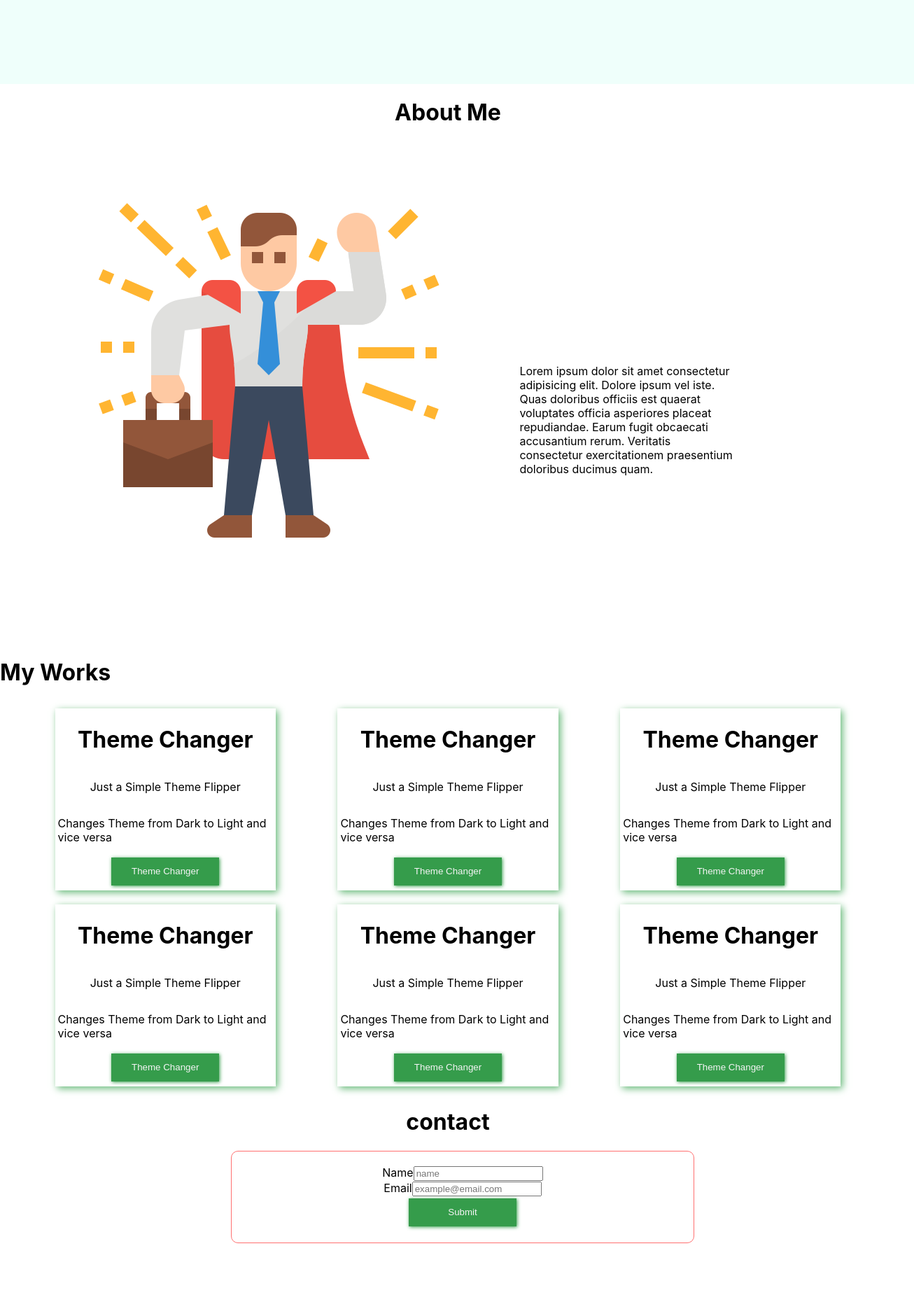
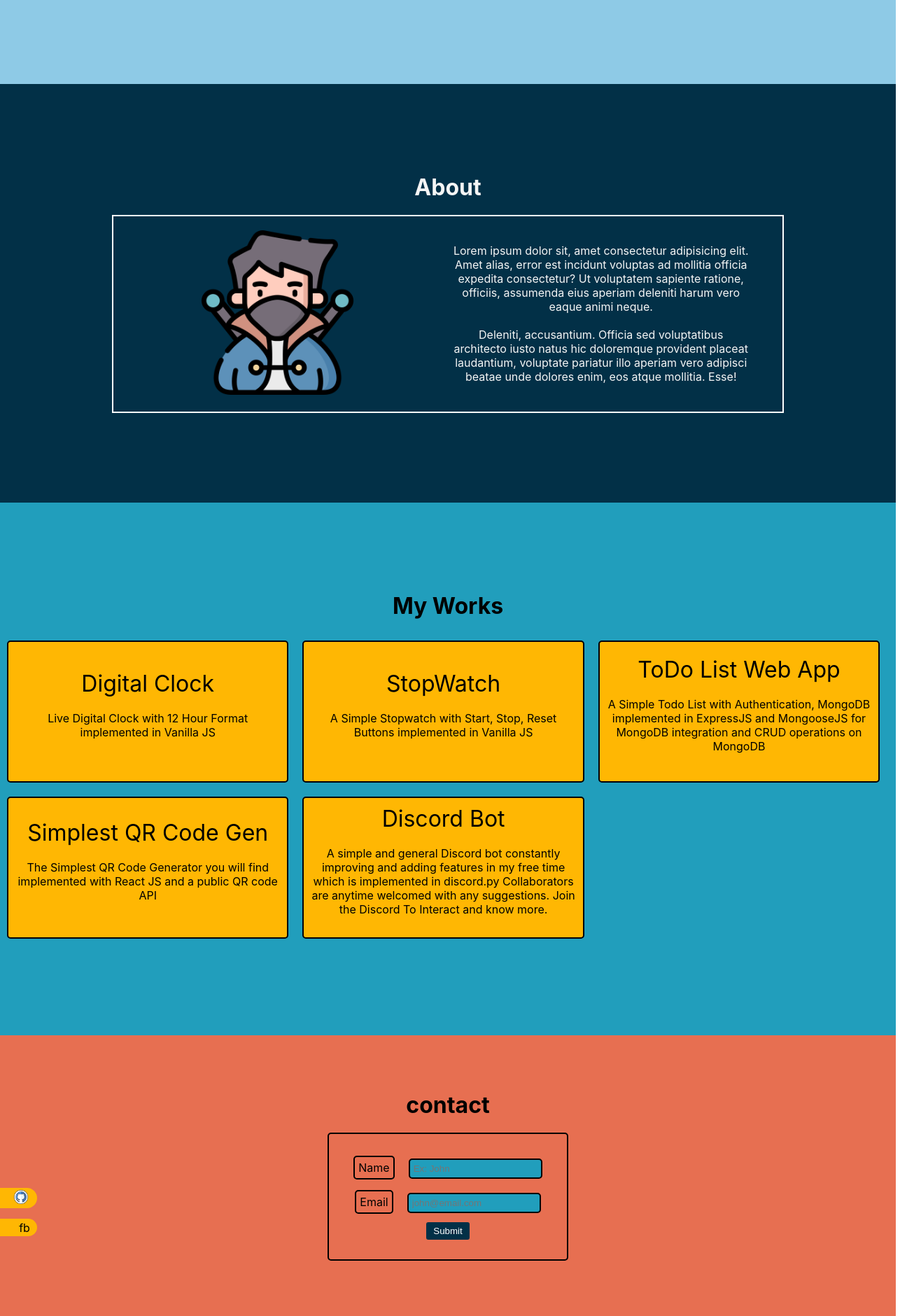
Before and after one commit to YuvarajSingh-0/Portfolio, a React (Create React App) app: page / in a window 1280 px wide. Shown: the part 680-2560 px from the top of the page at 70% size, 1306 px wide, since content can reach past the window. Before the commit the page ends 2476 px from the top, so only its background shows below. Built offline with nearby package versions, Linux system fonts and the light colour scheme.

Commit message:
Second Commit

```diff
--- a/src/App.css
+++ b/src/App.css
@@ -1,129 +1,8 @@
-.landingpage{
-  background-color: #effffb;
-  height: 100vh;
-  width: 100vw;
-  margin: 0;
-  display:grid;
-  grid-template-columns: repeat(2, 50vw );
-  padding-left: 2vw;
+*{
+  margin:0;
+  padding:0;
+  box-sizing:border-box;
 }
-
-.g-left{
-  align-self: center;
+h1{
+  margin-bottom: 20px;
 }
-.g-right{
-  margin-top: 10%;
-}
-@keyframes typing{
-  0%{width: 0;}
-  25%{width: 100%;}
-  75%{width: 100%;}
-  100%{width: 0;}
-}
-@keyframes blink {
-  from { border-color: transparent }
-  to { border-color: #ff7070; }
-}
-
-.typed-out{
-  display: inline-block;
-  width: fit-content;
-}
-
-.typed-out > h1{
-  animation: typing 3s steps(15,end)  infinite, blink 1.2s infinite;
-  border-right: 5px solid #ff7070;
-  overflow: hidden;
-  white-space: nowrap;
-  width: 0;
-}
-
-
-button{
-  width: 12vw;
-  color:whitesmoke;
-  padding-left: 10px;
-  padding-right: 10px;
-  padding-top: 5px;
-  padding-bottom: 5px;
-  height: 5vh;
-  background-color: #359c4b;
-  cursor: pointer;
-  border: none;
-  margin: 3px;
-  box-shadow: 1px 1px 5px  #359c4b;
-}
-.readmore-btn{
-  background-color: transparent;
-  color: black;
-}
-.aboutpage{
-  width: 100vw;
-  height:100vh;
-  display:grid;
-  grid-template-rows: 20vh auto;
-}
-.aboutpage >h1{
-  grid-column-start: 2;
-  grid-column-end: 3;
-  justify-self: center;
-}
-.big-card{
-  grid-column-start: 2;
-  grid-column-end: 3;
-  display: flex;
-  padding-left: 10%;
-  padding-right: 10%;
-  padding-right: 10%;
-  align-items: center;
-}
-.image{
-  height:100%;
-  width:50%;
-}
-
-
-.about-content{
-  width: 50%;
-padding-left: 10%;
-padding-right: 10%;
-}
-
-.workspage{
-  height: max-content;
-  /* width:100vw; */
-
-}
-.g-list{
-  display:flex;
-  flex-wrap: wrap;
-  justify-content: space-evenly;
-}
-.workscard{
-  padding: 4px;
-  margin: 10px;
-  display: flex;
-  flex-direction: column;
-  align-items: center;
-  width: 24%;
-  box-shadow:  3px 3px 10px  #66b978;
-}
-
-button:hover{
-  box-shadow: none;
-}
-
-.contactpage{
-  height:max-content;
-  text-align: center;
-  margin: 20px;
-}
-form{
-  padding: 20px;
-  border: 1px solid #ff7070;
-  border-radius: 10px;
-  width:50%;
-  margin-left: 25%;
-  margin-right: 25%;
-  text-align: center;
-}
--- a/src/App.js
+++ b/src/App.js
@@ -1,17 +1,21 @@
 import "./App.css";
+import "./css/worksPage.css";
+import "./css/landingPage.css";
+import "./css/aboutPage.css";
+import "./css/contactPage.css";
 import { LandingPage } from "./components/landingPage";
 // import { BrowserRouter, Routes, Route } from "react-router-dom";
 import { About } from "./components/about";
-import { Works } from "./components/works";
+import { WorksPage } from "./components/worksPage";
 import { Contact } from "./components/contact";
 function App() {
   return (
-    <>
+    <div className="App">
       <LandingPage />
       <About />
-      <Works />
+      <WorksPage />
       <Contact />
-    </>
+    </div>
   );
 }
 
--- a/src/components/about.jsx
+++ b/src/components/about.jsx
@@ -1,17 +1,20 @@
 export function About() {
   return (
     <div className="aboutpage">
-      <h1>About Me</h1>
-      <div className="big-card">
-        <div className="image">
-          <img src={require("../img/businessman.png")} alt="person" />
+      <h1>About</h1>
+      <div className="flex">
+        <div className="img">
+          <img src={require("../img/assasin.png")} alt="person" />
         </div>
-        <div className="about-content">
-          Lorem ipsum dolor sit amet consectetur adipisicing elit. Dolore ipsum
-          vel iste. Quas doloribus officiis est quaerat voluptates officia
-          asperiores placeat repudiandae. Earum fugit obcaecati accusantium
-          rerum. Veritatis consectetur exercitationem praesentium doloribus
-          ducimus quam.
+        <div className="aboutcontent">
+          Lorem ipsum dolor sit, amet consectetur adipisicing elit. Amet alias,
+          error est incidunt voluptas ad mollitia officia expedita consectetur?
+          Ut voluptatem sapiente ratione, officiis, assumenda eius aperiam
+          deleniti harum vero eaque animi neque. <br /> <br /> Deleniti,
+          accusantium. Officia sed voluptatibus architecto iusto natus hic
+          doloremque provident placeat laudantium, voluptate pariatur illo
+          aperiam vero adipisci beatae unde dolores enim, eos atque mollitia.
+          Esse!
         </div>
       </div>
     </div>
--- a/src/components/contact.jsx
+++ b/src/components/contact.jsx
@@ -4,13 +4,19 @@ export function Contact() {
       <h1>contact</h1>
       <form>
         <label htmlFor="name">Name</label>
-        <input type="text" placeholder="name" />
+        <input type="text" placeholder="Ex: John" />
         <br />
         <label htmlFor="email">Email</label>
-        <input type="email" placeholder="example@email.com" />
+        <input type="email" placeholder="john@email.com" />
         <br />
         <button type="submit">Submit</button>
       </form>
+      <ul className="media">
+        <li>
+          <img src={require("../img/github.png")} alt="" />
+        </li>
+        <li>fb</li>
+      </ul>
     </div>
   );
 }
--- a/src/components/landingPage.jsx
+++ b/src/components/landingPage.jsx
@@ -28,15 +28,9 @@ export function LandingPage() {
         </div>
         <div>
           <span>
-            <button>button</button>
-          </span>
-          <span>
-            <button className="readmore-btn">read more</button>
+            <button>My Portfolio</button>
           </span>
         </div>
-      </div>
-      <div className="g-right">
-        <img src={require("../img/working.png")} alt="lol" />
       </div>
     </div>
   );
--- a/src/components/works.jsx
+++ /dev/null
@@ -1,17 +0,0 @@
-import { WorksCard } from "./worksCard";
-
-export function Works() {
-  return (
-    <div className="workspage">
-      <h1>My Works</h1>
-      <div className="g-list">
-        <WorksCard className="item workscard" />
-        <WorksCard className="item workscard" />
-        <WorksCard className="item workscard" />
-        <WorksCard className="item workscard" />
-        <WorksCard className="item workscard" />
-        <WorksCard className="item workscard" />
-      </div>
-    </div>
-  );
-}
--- a/src/components/worksCard.jsx
+++ b/src/components/worksCard.jsx
@@ -1,13 +1,11 @@
 export function WorksCard(props) {
   return (
+    // <a href="https://www.google.com">
     <div className={props.className}>
-      <h1>Theme Changer</h1>
-      <p>Just a Simple Theme Flipper</p>
-      <p>Changes Theme from Dark to Light and vice versa</p>
-      <a href="ThemeChanger.html">
-        <button>Theme Changer</button>
-      </a>
-      {/* <img src="" alt="works" /> */}
+      <p style={{ "font-size": "2rem" }}>{props.title}</p>
+      <br />
+      <p>{props.desc}</p> <br />
     </div>
+    // </a>
   );
 }
--- /dev/null
+++ b/src/components/worksPage.jsx
@@ -0,0 +1,42 @@
+import { WorksCard } from "./worksCard";
+
+export function WorksPage() {
+  return (
+    <div className="workspage">
+      <h1>My Works</h1>
+      <div className="g-list">
+        <WorksCard
+          className="item workscard"
+          title="Digital Clock"
+          desc="Live Digital Clock with 12 Hour Format implemented in Vanilla JS"
+        />
+        <WorksCard
+          className="item workscard"
+          title="StopWatch"
+          desc="A Simple Stopwatch with Start, Stop, Reset Buttons implemented in Vanilla JS"
+        />
+        <WorksCard
+          className="item workscard"
+          title="ToDo List Web App"
+          desc=" A Simple Todo List with Authentication, MongoDB implemented in
+          ExpressJS and MongooseJS for MongoDB integration and CRUD operations
+          on MongoDB"
+        />
+        <WorksCard
+          className="item workscard"
+          title="Simplest QR Code Gen"
+          desc=" The Simplest QR Code Generator you will find implemented with React JS and a public QR code API"
+        />
+        <WorksCard
+          className="item workscard"
+          title="Discord Bot"
+          desc="A simple and general Discord bot constantly improving and adding
+          features in my free time which is implemented in discord.py
+          Collaborators are anytime welcomed with any suggestions.
+          Join the Discord To Interact and know more."
+        />
+        {/* <WorksCard className="item workscard" /> */}
+      </div>
+    </div>
+  );
+}
--- /dev/null
+++ b/src/css/aboutPage.css
@@ -0,0 +1,32 @@
+.aboutpage{
+  min-height: max-content;
+  background: #023047;
+  text-align: center;
+  padding: 10% 0;
+  color: whitesmoke;
+}
+.flex{
+  display:flex;
+  flex-direction:row;
+  border: 2px solid  white;
+  width: 75%;
+  padding:20px 0;
+  margin:0 auto;
+  justify-content:space-around;
+  align-items:center;
+  align-content:space-around;
+
+}
+.img{
+  width: 50vw;
+  text-align: center;
+}
+.img img{
+  width:50%;
+  object-fit: cover;
+  object-position: center;
+}
+.aboutcontent{
+  width: 50vw;
+  padding: 0px 3rem 0rem 1rem;;
+}
--- /dev/null
+++ b/src/css/contactPage.css
@@ -0,0 +1,54 @@
+.contactpage{
+  background-color: #e76f51;
+  height: 65vh;
+  position: relative;
+  text-align: center;
+  padding-top: 10vh;
+}
+.contactpage button{
+  background-color: #023047;
+  box-shadow: none;
+  color: white;
+}
+form{
+  display: inline-block;
+  padding: 25px;
+  border-radius: 5px;
+  border:2px solid black;
+}
+input{
+  margin: 10px;
+  padding: 5px;
+  border-radius: 5px;
+  border:2px solid black;
+  background-color: #219ebc;
+  color: black;
+}
+input::selection{
+  background-color: #ffb703;
+  /* color: ; */
+}
+label{
+  margin: 10px;
+  padding: 5px;
+  border-radius: 5px;
+  border:2px solid black;
+}
+.media{
+  position: absolute;
+  left:-10px;
+  top:40%;
+
+}
+.media li{
+  margin: 10px;
+  margin-bottom: 15px;
+  padding:3px 3px 2px 20px;
+  background-color: #ffb703;
+  border-radius: 0 20px 20px 0;
+}
+li img{
+  width: 20px;
+  height: 20px;
+  margin-right: 10px;
+}
--- /dev/null
+++ b/src/css/landingPage.css
@@ -0,0 +1,54 @@
+.landingpage{
+    background-color: #8ecae6;
+    min-height: 100vh;
+    width: 100vw;
+    margin: 0;
+    display:grid;
+    grid-template-columns: repeat(2, 50vw );
+    padding-left: 2vw;
+  }
+
+  .g-left{
+    align-self: center;
+  }
+  .g-right{
+    margin-top: 10%;
+  }
+  @keyframes typing{
+    0%{width: 0;}
+    25%{width: 100%;}
+    75%{width: 100%;}
+    100%{width: 0;}
+  }
+  @keyframes blink {
+    from { border-color: transparent }
+    to { border-color: #ff7070; }
+  }
+
+  .typed-out{
+    display: inline-block;
+    width: fit-content;
+    text-overflow: auto;
+    white-space: normal;
+  }
+
+  .typed-out > h1{
+    animation: typing 3s steps(15,end)  infinite, blink 1.2s infinite;
+    border-right: 5px solid #ff7070;
+    overflow: hidden;
+    white-space: nowrap;
+    width: 0;
+  }
+
+
+  button{
+    color:black;
+    padding: 5px 10px;
+    border-radius: 3px;
+    background-color: #fb8500;
+    cursor: pointer;
+    border: none;
+    margin: 3px;
+    overflow: scroll;
+    box-shadow: 1px 1px 5px  #fb8500;
+  }
--- /dev/null
+++ b/src/css/worksPage.css
@@ -0,0 +1,45 @@
+.workspage{
+    height: max-content;
+    background-color: #219ebc;
+    text-align: center;
+    padding: 10% 0;
+  }
+  a{
+    text-decoration: none;
+    color: black;
+  }
+  .g-list{
+    display:grid;
+    grid-template-columns: 33% 33% 33%;
+    grid-template-rows: 1fr 1fr;
+
+  }
+  .workscard{
+    background-color: #ffb703;
+    padding: 10px;
+    margin: 10px;
+    display: flex;
+    justify-content: center;
+    flex-direction: column;
+    border:2px solid black;
+    border-radius: 5px;
+    transition: all 0.2s ease-in-out;
+  }
+  .workscard:hover{
+    cursor: pointer;
+    transform: scale(1.1);
+  }
+  @media (max-width: 400px) {
+    .g-list {
+      flex-direction: column;
+      padding-left:1rem;
+      padding-right:1rem;
+    }
+    .workscard{
+      width: 100%;
+    }
+  }
+  .workscard button{
+    background-color: #ffb703;
+    box-shadow: none;
+  }
```
Also changed, not shown: src/img/Wow-gif.gif (deleted), src/img/github.png (added).
